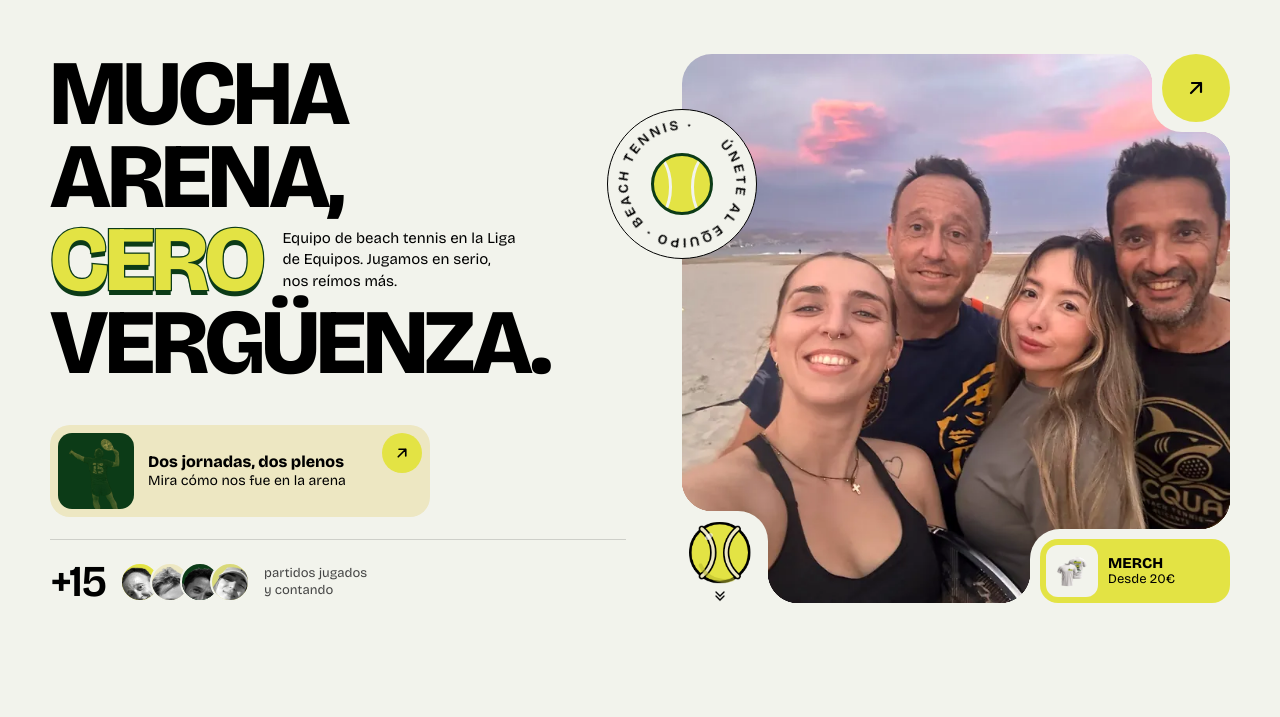
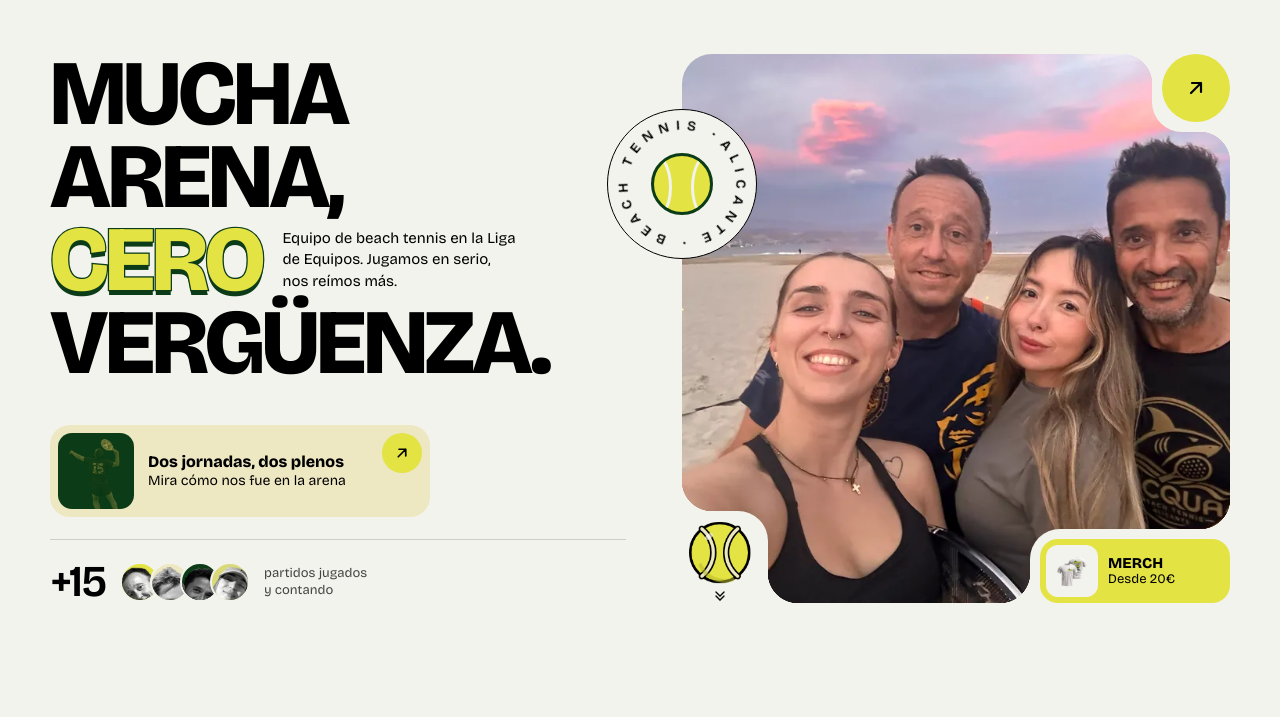
Before and after one commit to cindybartor/bumbumtamtam, a plain HTML site: page index.html in a window 1280 px wide. Shown: the part 83-800 px from the top of the page. Drawn offline with nearby package versions, Linux system fonts and the light colour scheme; a web font is replaced by a local one.

Commit message:
Sello: Alicante · Beach tennis
Co-Authored-By: Claude Opus 5.5 <noreply@anthropic.com>

```diff
--- a/index.html
+++ b/index.html
@@ -324,7 +324,7 @@ footer{background:var(--negro);color:var(--hueso);padding:32px var(--gut) calc(2
         <div class="notch n-br"><a class="mini-merch" href="#merch"><img src="img/camiseta.webp" alt="" width="900" height="900"><span><b>Merch</b>Desde 20€</span></a></div>
         <div class="notch n-bl"><a class="bajar" href="#ultimos" aria-label="Bajar"><span class="ball-spot" id="ball-start"></span><svg viewBox="0 0 24 24" fill="none" stroke="#000" stroke-width="2" stroke-linecap="round"><path d="m6 6 6 6 6-6M6 12l6 6 6-6"/></svg></a></div>
         <div class="sello" aria-hidden="true">
-          <svg viewBox="0 0 100 100"><defs><path id="circ" d="M50 50m-40 0a40 40 0 1 1 80 0a40 40 0 1 1-80 0"/></defs><text><textPath href="#circ">Únete al equipo · Beach tennis ·</textPath></text></svg>
+          <svg viewBox="0 0 100 100"><defs><path id="circ" d="M50 50m-40 0a40 40 0 1 1 80 0a40 40 0 1 1-80 0"/></defs><text><textPath href="#circ" textLength="246" lengthAdjust="spacing">Alicante · Beach tennis ·</textPath></text></svg>
           <i></i>
         </div>
       </div>
```
